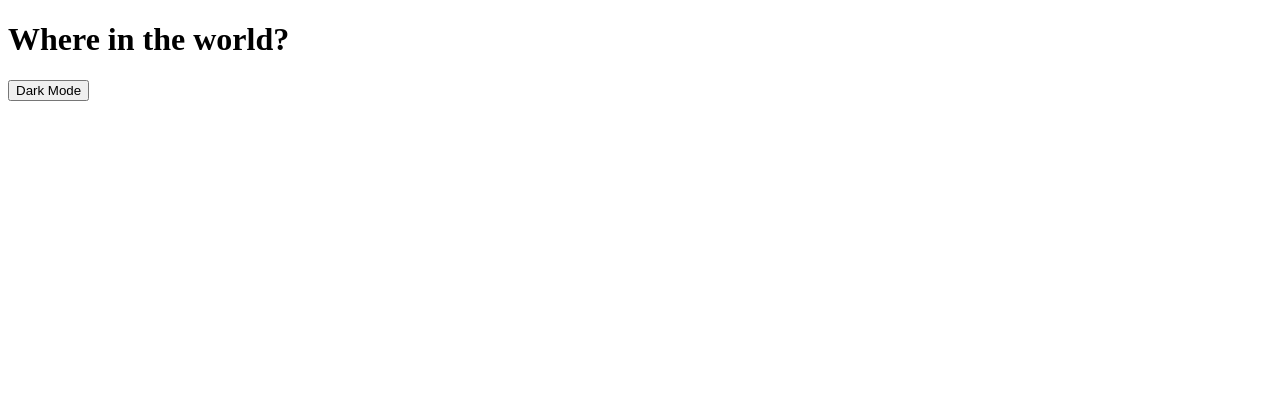
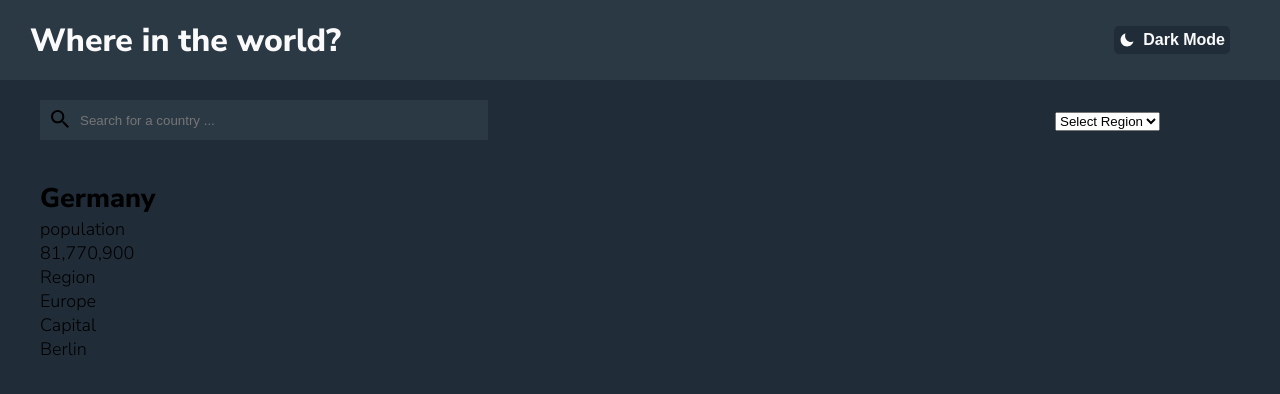
Before and after one commit to Wongel-Yilma/Rest-countries-API-wtih-color-theme-switcher, a plain HTML site: page index.html in a window 1280 px wide. Drawn offline with nearby package versions, Linux system fonts and the light colour scheme.

Commit message:
Styled the header component

```diff
--- a/index.html
+++ b/index.html
@@ -9,11 +9,54 @@
   </head>
   <body>
     <header class="header">
-      <h1 class="heading-1">Where in the world?</h1>
-      <button class="btn btn--mode">Dark Mode</button>
+      <div class="header__container">
+        <h1 class="heading-1">Where in the world?</h1>
+        <button class="btn header__btn btn--mode">
+          <ion-icon class="header__icon" name="moon"></ion-icon>Dark Mode
+        </button>
+      </div>
     </header>
     <main>
-      <form></form>
+      <form class="form">
+        <div class="form__search">
+          <input
+            class="form__input"
+            type="text"
+            placeholder="Search for a country ..."
+          />
+          <button class="btn form__btn">
+            <ion-icon class="form__icon" name="search"></ion-icon>
+          </button>
+        </div>
+        <div class="form__filter">
+          <select id="region">
+            <option value="">Select Region</option>
+            <option value="Africa">Africa</option>
+            <option value="America">America</option>
+            <option value="Asia">Asia</option>
+            <option value="Europe">Europe</option>
+            <option value="Oceania">Oceania</option>
+          </select>
+        </div>
+      </form>
+
+      <div class="container">
+        <div class="country__card">
+          <div class="country__flag"></div>
+          <div class="country__info">
+            <h2 class="heading-2">Germany</h2>
+            <div class="country__info-item">
+              <p>population</p>
+              <span>81,770,900</span>
+              <p>Region</p>
+              <span>Europe</span>
+              <p>Capital</p>
+              <span>Berlin</span>
+            </div>
+          </div>
+        </div>
+      </div>
     </main>
+    <script src="https://unpkg.com/ionicons@4.5.10-0/dist/ionicons.js"></script>
   </body>
 </html>
--- a/src/css/style.css
+++ b/src/css/style.css
@@ -0,0 +1,80 @@
+/**- Dark Blue (Dark Mode Elements): hsl(209, 23%, 22%)
+- Very Dark Blue (Dark Mode Background): hsl(207, 26%, 17%)
+- Very Dark Blue (Light Mode Text): hsl(200, 15%, 8%)
+- Dark Gray (Light Mode Input): hsl(0, 0%, 52%)
+- Very Light Gray (Light Mode Background): hsl(0, 0%, 98%)
+- White (Dark Mode Text & Light Mode Elements): hsl(0, 0%, 100%)*/
+@import url("https://fonts.googleapis.com/css2?family=Nunito+Sans:wght@300;600;800&display=swap");
+*,
+*::after,
+*::before {
+  margin: 0%;
+  padding: 0;
+  box-sizing: border-box; }
+
+html {
+  font-size: 62.5%; }
+
+body {
+  font-size: 1.8rem;
+  font-family: 'Nunito Sans';
+  background-color: #202c37; }
+
+.heading-1 {
+  font-size: 3.2rem;
+  font-weight: 800; }
+
+.form {
+  max-width: 120rem;
+  padding: 2rem 4rem;
+  display: flex;
+  justify-content: space-between;
+  align-items: center;
+  background-color: #202c37; }
+  .form__search {
+    position: relative;
+    width: 40%; }
+  .form__input {
+    border: none;
+    height: 4rem;
+    background-color: #2b3945;
+    padding-left: 4rem;
+    width: 100%; }
+  .form__btn {
+    border: none;
+    position: absolute;
+    font-size: 2.4rem;
+    background-color: transparent;
+    left: 0.8rem;
+    top: 0.7rem; }
+
+.header {
+  margin: 0 auto;
+  color: #fafafa;
+  padding: 0 3rem;
+  height: 8rem;
+  background-color: #2b3945;
+  width: 100vw;
+  display: flex;
+  align-items: center; }
+  .header__container {
+    width: 120rem;
+    display: flex;
+    align-items: center;
+    justify-content: space-between; }
+  .header__btn {
+    font-size: 1.6rem;
+    padding: 0 0.5rem;
+    display: flex;
+    border: none;
+    height: 2.8rem;
+    align-items: center;
+    gap: 0.8rem;
+    border-radius: 5px;
+    background-color: #202c37;
+    font-weight: 600;
+    color: inherit; }
+
+.container {
+  max-width: 120rem;
+  padding: 2rem 4rem; }
--- a/src/sass/_base.scss
+++ b/src/sass/_base.scss
@@ -0,0 +1,30 @@
+/**- Dark Blue (Dark Mode Elements): hsl(209, 23%, 22%)
+- Very Dark Blue (Dark Mode Background): hsl(207, 26%, 17%)
+- Very Dark Blue (Light Mode Text): hsl(200, 15%, 8%)
+- Dark Gray (Light Mode Input): hsl(0, 0%, 52%)
+- Very Light Gray (Light Mode Background): hsl(0, 0%, 98%)
+- White (Dark Mode Text & Light Mode Elements): hsl(0, 0%, 100%)*/
+@import url('https://fonts.googleapis.com/css2?family=Nunito+Sans:wght@300;600;800&display=swap');
+
+$primary-color: hsl(207, 26%, 17%);
+$primary-dark: hsl(200, 15%, 8%);
+$primary-light: hsl(209, 23%, 22%);
+$gray-dark: hsl(0, 0%, 52%);
+$gray-light: hsl(0, 0%, 98%);
+$white-color: hsl(0, 0%, 100%);
+
+*,
+*::after,
+*::before {
+  margin: 0%;
+  padding: 0;
+  box-sizing: border-box;
+}
+html {
+  font-size: 62.5%;
+}
+body {
+  font-size: 1.8rem;
+  font-family: 'Nunito Sans';
+  background-color: $primary-color;
+}
--- a/src/sass/_components.scss
+++ b/src/sass/_components.scss
@@ -0,0 +1,32 @@
+.heading-1 {
+  font-size: 3.2rem;
+  font-weight: 800;
+}
+
+.form {
+  max-width: 120rem;
+  padding: 2rem 4rem;
+  display: flex;
+  justify-content: space-between;
+  align-items: center;
+  background-color: $primary-color;
+  &__search {
+    position: relative;
+    width: 40%;
+  }
+  &__input {
+    border: none;
+    height: 4rem;
+    background-color: $primary-light;
+    padding-left: 4rem;
+    width: 100%;
+  }
+  &__btn {
+    border: none;
+    position: absolute;
+    font-size: 2.4rem;
+    background-color: transparent;
+    left: 0.8rem;
+    top: 0.7rem;
+  }
+}
--- a/src/sass/_layout.scss
+++ b/src/sass/_layout.scss
@@ -0,0 +1,34 @@
+.header {
+  margin: 0 auto;
+  color: $gray-light;
+  padding: 0 3rem;
+  height: 8rem;
+  background-color: $primary-light;
+  width: 100vw;
+  display: flex;
+  align-items: center;
+  &__container {
+    width: 120rem;
+    display: flex;
+    align-items: center;
+    justify-content: space-between;
+  }
+  &__btn {
+    font-size: 1.6rem;
+    padding: 0 0.5rem;
+    display: flex;
+    border: none;
+    height: 2.8rem;
+    align-items: center;
+    gap: 0.8rem;
+    border-radius: 5px;
+    background-color: $primary-color;
+    font-weight: 600;
+    color: inherit;
+  }
+}
+
+.container {
+  max-width: 120rem;
+  padding: 2rem 4rem;
+}
```
